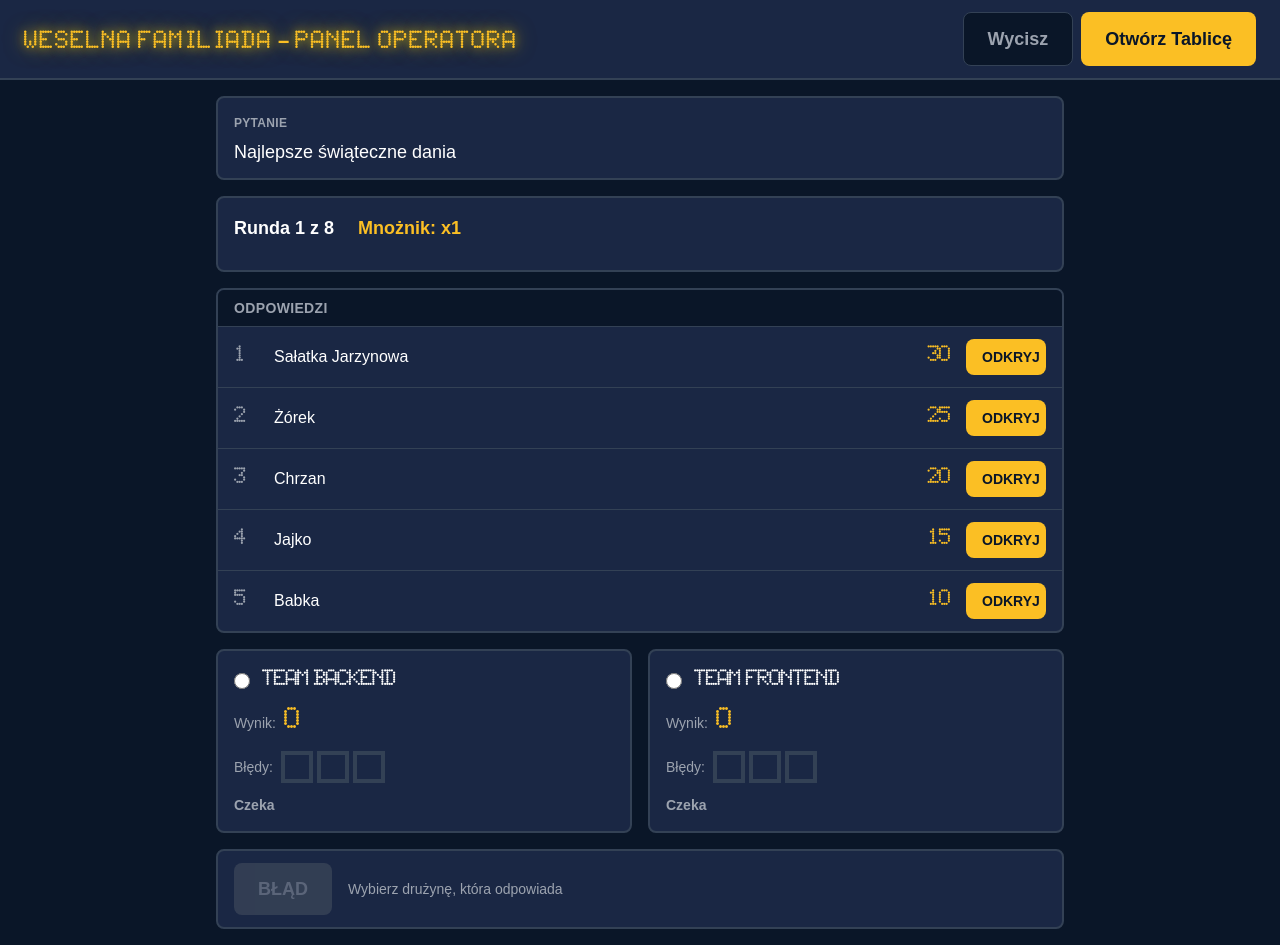
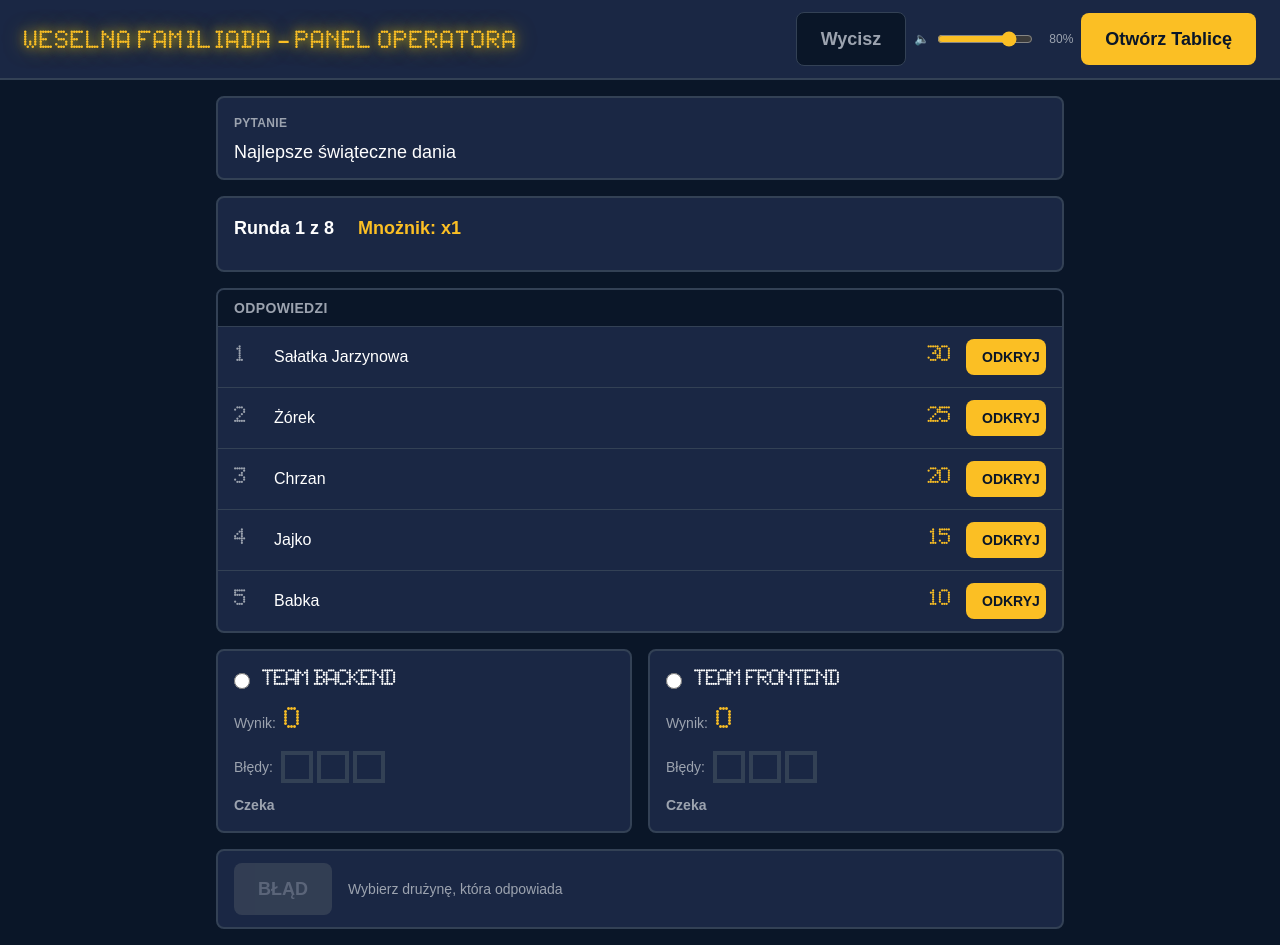
Before and after one commit to aleksanderginalski/Weselna_familiada, a React (Vite) app: page / in a window 1280 px wide. Both pictures are taken after a click on the button "ROZPOCZNIJ GRĘ". Built offline with nearby package versions, Linux system fonts and the light colour scheme; no server answers.

Commit message:
feat(operator): add volume slider to operator and final round panels (Closes #75)

```diff
--- a/src/components/operator/FinalRoundOperator.tsx
+++ b/src/components/operator/FinalRoundOperator.tsx
@@ -1,7 +1,9 @@
 import { useGameStore } from '@/store/gameStore';
+import { useSound } from '@/hooks/useSound';
+import { FinalRoundAnswer } from '@/types/game';
+import { FinalRoundQuestionRow } from './FinalRoundQuestionRow';
 import { FinalRoundTimerPanel } from './FinalRoundTimerPanel';
-import { FinalRoundQuestionRow } from './FinalRoundQuestionRow';
-import { FinalRoundAnswer } from '@/types/game';
+import { VolumeSlider } from './VolumeSlider';
 
 const FINAL_ROUND_QUESTIONS = 5;
 
@@ -24,6 +26,7 @@ export function FinalRoundOperator() {
   const advanceToRevealPhase = useGameStore((state) => state.advanceToRevealPhase);
   const hidePlayerAAnswers = useGameStore((state) => state.hidePlayerAAnswers);
   const finishFinalRound = useGameStore((state) => state.finishFinalRound);
+  const { isMuted, toggleMute, volume, setVolume } = useSound();
 
   if (!finalRound) return null;
 
@@ -36,9 +39,20 @@ export function FinalRoundOperator() {
   return (
     <div className="min-h-screen bg-familiada-bg-dark p-4 space-y-4">
       <div className="sticky top-0 bg-familiada-bg-dark z-10 pb-2 border-b border-gray-700">
-        <h1 className="font-display text-xl text-familiada-gold uppercase tracking-widest mb-3">
-          Runda Finałowa — Panel Operatora
-        </h1>
+        <div className="flex items-center justify-between mb-3">
+          <h1 className="font-display text-xl text-familiada-gold uppercase tracking-widest">
+            Runda Finałowa — Panel Operatora
+          </h1>
+          <div className="flex items-center gap-2">
+            <button
+              onClick={toggleMute}
+              className="operator-btn bg-familiada-bg-panel text-familiada-text-secondary border border-familiada-border hover:border-familiada-gold hover:text-familiada-gold"
+            >
+              {isMuted ? 'Włącz dźwięk' : 'Wycisz'}
+            </button>
+            <VolumeSlider volume={volume} onChange={setVolume} />
+          </div>
+        </div>
         <FinalRoundTimerPanel />
       </div>
 
--- a/src/components/operator/OperatorPanel.tsx
+++ b/src/components/operator/OperatorPanel.tsx
@@ -3,11 +3,12 @@ import { useSound } from '@/hooks/useSound';
 import { AnswerControl } from './AnswerControl';
 import { RoundControls } from './RoundControls';
 import { TeamControl } from './TeamControl';
+import { VolumeSlider } from './VolumeSlider';
 
 export function OperatorPanel() {
   const rounds = useGameStore((state) => state.rounds);
   const currentRoundIndex = useGameStore((state) => state.currentRoundIndex);
-  const { isMuted, toggleMute, playIntro } = useSound();
+  const { isMuted, toggleMute, playIntro, volume, setVolume } = useSound();
 
   function handleOpenBoard() {
     window.open('/?view=board', '_blank');
@@ -23,13 +24,14 @@ export function OperatorPanel() {
         <h1 className="font-heading text-xl text-familiada-gold text-glow-gold tracking-wide">
           WESELNA FAMILIADA — Panel Operatora
         </h1>
-        <div className="flex gap-2">
+        <div className="flex items-center gap-2">
           <button
             onClick={toggleMute}
             className="operator-btn bg-familiada-bg-dark text-familiada-text-secondary border border-familiada-border hover:border-familiada-gold hover:text-familiada-gold"
           >
             {isMuted ? 'Włącz dźwięk' : 'Wycisz'}
           </button>
+          <VolumeSlider volume={volume} onChange={setVolume} />
           <button
             onClick={handleOpenBoard}
             className="operator-btn bg-familiada-gold text-familiada-bg-dark hover:bg-yellow-400 font-bold"
--- /dev/null
+++ b/src/components/operator/VolumeSlider.tsx
@@ -0,0 +1,29 @@
+interface Props {
+  volume: number;
+  onChange: (value: number) => void;
+}
+
+/** Volume slider for the operator panel header. Range: 0–100. */
+export function VolumeSlider({ volume, onChange }: Props) {
+  function handleChange(e: React.ChangeEvent<HTMLInputElement>) {
+    onChange(Number(e.target.value));
+  }
+
+  return (
+    <div className="flex items-center gap-2">
+      <span className="text-familiada-text-secondary text-xs select-none">🔈</span>
+      <input
+        type="range"
+        min={0}
+        max={100}
+        value={volume}
+        onChange={handleChange}
+        className="w-24 accent-familiada-gold cursor-pointer"
+        aria-label="Głośność"
+      />
+      <span className="text-familiada-text-secondary text-xs w-8 text-right select-none">
+        {volume}%
+      </span>
+    </div>
+  );
+}
--- a/src/hooks/useSound.ts
+++ b/src/hooks/useSound.ts
@@ -1,4 +1,5 @@
-import { Howl } from 'howler';
+import { Howl, Howler } from 'howler';
+import { useEffect } from 'react';
 
 import { useGameStore } from '@/store/gameStore';
 
@@ -24,12 +25,20 @@ interface UseSoundReturn {
   playTimerEnd: () => void;
   isMuted: boolean;
   toggleMute: () => void;
+  volume: number;
+  setVolume: (volume: number) => void;
 }
 
 /** Provides sound playback functions gated by the global mute state. */
 export function useSound(): UseSoundReturn {
   const isMuted = useGameStore((state) => state.isMuted);
   const toggleMute = useGameStore((state) => state.toggleMute);
+  const volume = useGameStore((state) => state.volume);
+  const setVolume = useGameStore((state) => state.setVolume);
+
+  useEffect(() => {
+    Howler.volume(volume / 100);
+  }, [volume]);
 
   function playCorrect() {
     if (!isMuted) correctSound.play();
@@ -74,5 +83,7 @@ export function useSound(): UseSoundReturn {
     playTimerEnd,
     isMuted,
     toggleMute,
+    volume,
+    setVolume,
   };
 }
--- a/src/store/gameStore.ts
+++ b/src/store/gameStore.ts
@@ -65,6 +65,7 @@ interface StoreActions {
   nextRound: () => void;
   resetGame: () => void;
   toggleMute: () => void;
+  setVolume: (volume: number) => void;
   declareWinner: () => void;
   startFinalRound: (data: FinalRoundDataFile) => void;
   startTimer: () => void;
@@ -81,11 +82,13 @@ interface StoreActions {
 
 interface SoundPreferences {
   isMuted: boolean;
+  volume: number;
 }
 
 export const useGameStore = create<GameState & StoreActions & SoundPreferences>((set) => ({
   ...INITIAL_STATE,
   isMuted: false,
+  volume: 80,
 
   loadGame: (data: GameDataFile) =>
     set({
@@ -218,6 +221,7 @@ export const useGameStore = create<GameState & StoreActions & SoundPreferences>(
     })),
 
   toggleMute: () => set((state) => ({ isMuted: !state.isMuted })),
+  setVolume: (volume: number) => set({ volume }),
 
   declareWinner: () => set({ showingWinner: true }),
 
```
Also changed, not shown: 1 other file (tests, documents, lock files or other folders).
